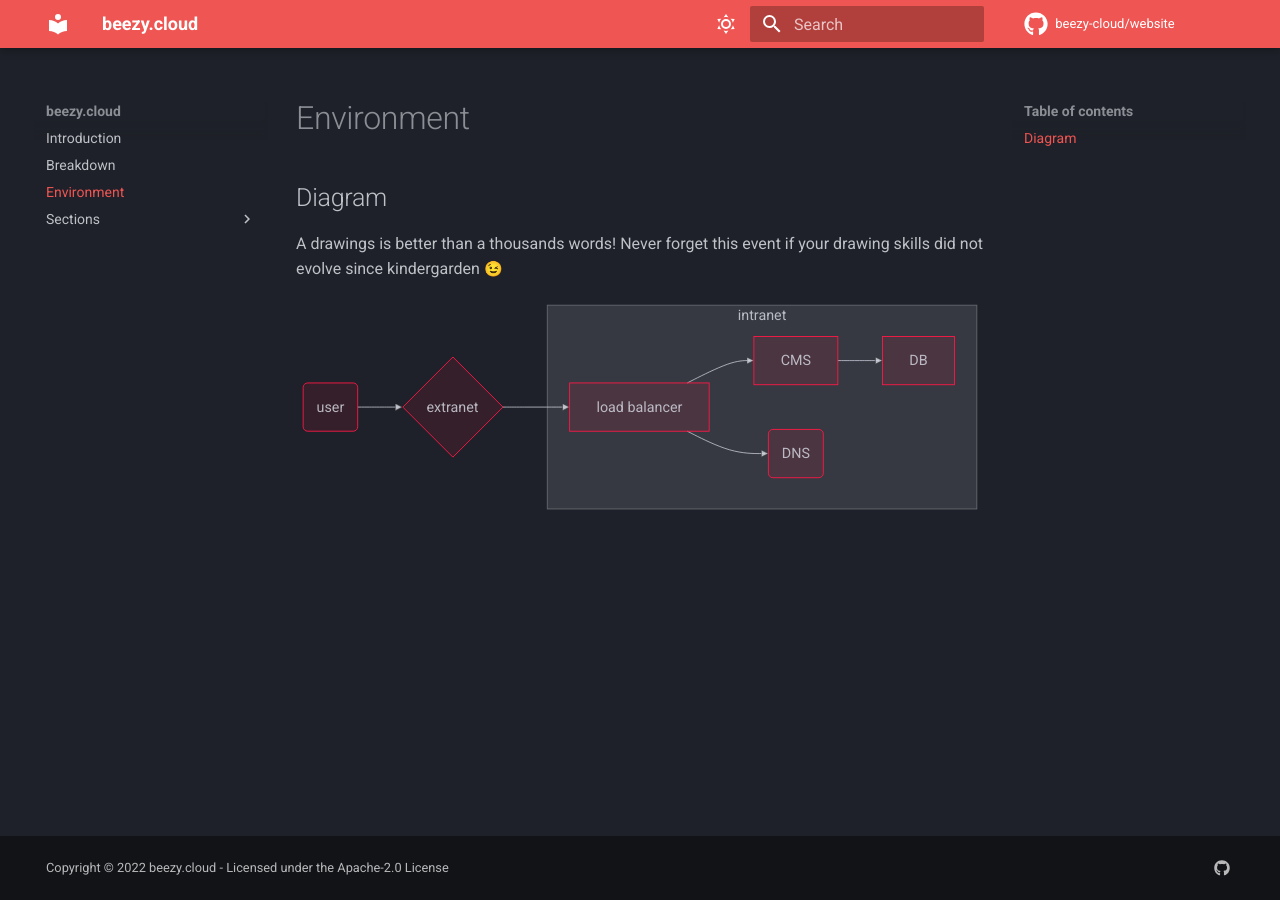
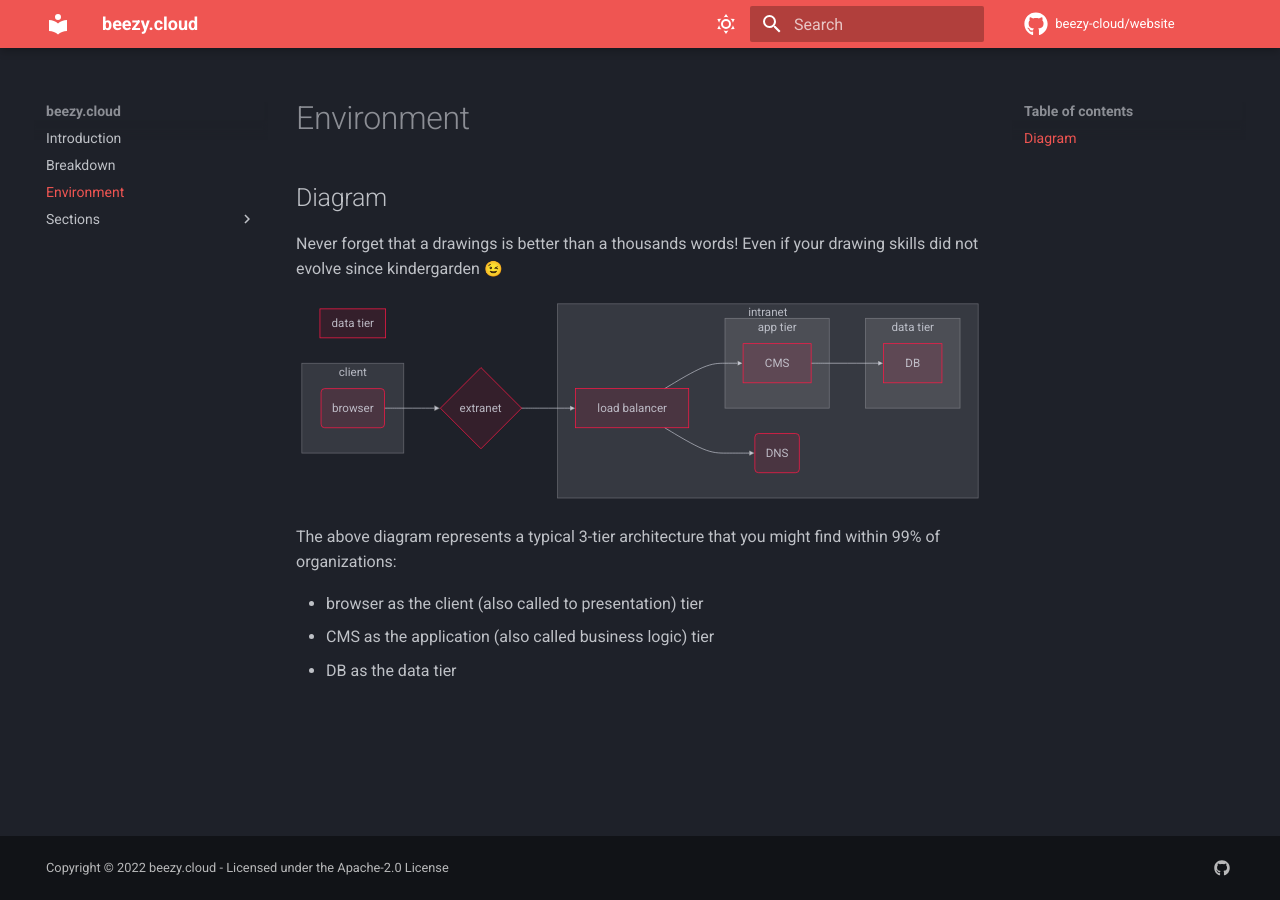
Before and after one commit to sebw/website, an MkDocs documentation site: the page built from docs/environment.md, in a window 1280 px wide. Built offline with MkDocs 1.6.1 and Material for MkDocs 9.7.7, drawn with Linux system fonts in a browser that asks for light colours; emoji names are drawn with the system emoji font; comment, search, counter and statistics services are not loaded.

Commit message:
adding sections

````diff
--- a/docs/environment.md
+++ b/docs/environment.md
@@ -1,11 +1,11 @@
 
 ## Diagram
 
-A drawings is better than a thousands words! Never forget this event if your drawing skills did not evolve since kindergarden :wink:
+Never forget that a drawings is better than a thousands words! Even if your drawing skills did not evolve since kindergarden :wink:
 
 ``` mermaid
 graph LR
-  A(user) --> B{extranet};
+  A(browser) --> B{extranet};
   B --> C[load balancer];
   C --> D[CMS];
   C --> F(DNS)
@@ -13,8 +13,28 @@ graph LR
 
   subgraph intranet
     C
-    D
-    E
+    subgraph app tier
+      D
+    end
+    subgraph data tier
+      E
+    end
     F
   end
+
+  subgraph client
+  A
+  end
+
+
+  subgraph data tier
+  E
+  end
+
 ```
+
+The above diagram represents a typical 3-tier architecture that you might find within 99% of organizations:
+
+- browser as the client (also called to presentation) tier
+- CMS as the application (also called business logic) tier
+- DB as the data tier
````
